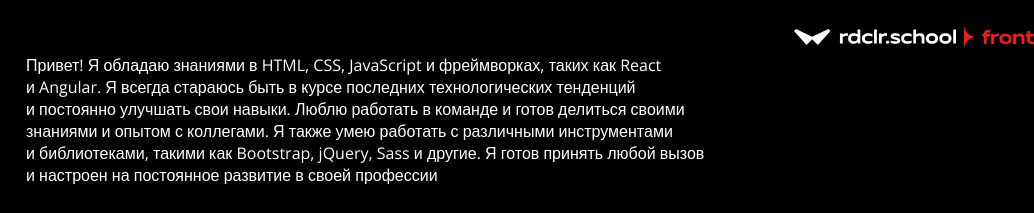
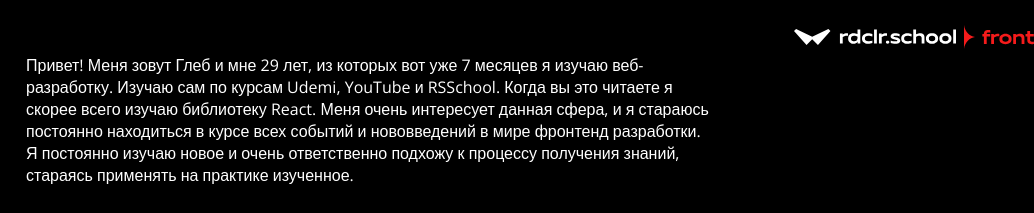
Before and after one commit to GkuZzz/CV-RDCLR, a plain HTML site: page index.html in a window 1280 px wide. Shown: the top 213 px of the page, 246-1280 px from the left. Drawn offline with nearby package versions, Linux system fonts and the light colour scheme.

Commit message:
fix: fix about me text

```diff
--- a/index.html
+++ b/index.html
@@ -51,7 +51,8 @@
                 </section>
                 <section class="info">
                     <div class="about">
-                        <p>Привет! Я обладаю  знаниями в HTML, CSS, JavaScript и фреймворках, таких как React и Angular. Я всегда стараюсь быть в курсе последних технологических тенденций и постоянно улучшать свои навыки. Люблю работать в команде и готов делиться своими знаниями и опытом с коллегами. Я также умею работать с различными инструментами и библиотеками, такими как Bootstrap, jQuery, Sass и другие. Я готов принять любой вызов и настроен на постоянное развитие в своей профессии</p>
+                        <p>Привет! Меня зовут Глеб и мне 29 лет, из которых вот уже 7 месяцев я изучаю веб-разработку. Изучаю сам по курсам Udemi, YouTube и RSSchool. Когда вы это читаете я скорее всего изучаю библиотеку React.
+                            Меня очень интересует данная сфера, и я стараюсь постоянно находиться в курсе всех событий и нововведений в мире фронтенд разработки. Я постоянно изучаю новое и очень ответственно подхожу к процессу получения знаний, стараясь применять на практике изученное.</p>
                     </div>
                     <div class="about__wrapper">
                         <img  class="deco" src="img/arrow-grey.svg" alt="decoarrow">
```
